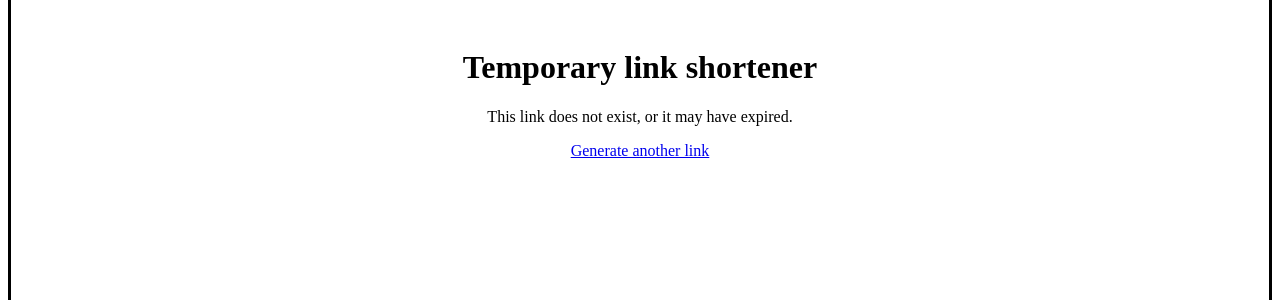
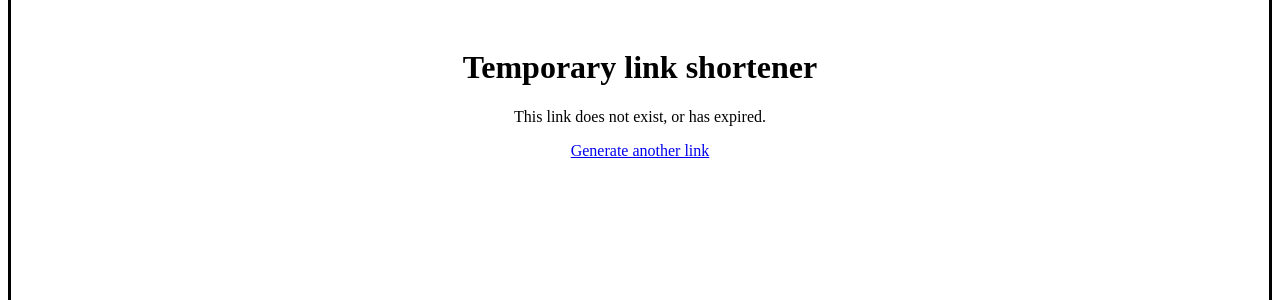
Before and after one commit to TriLinder/TempLinkShortener, a Flask app: page /1 in a window 1280 px wide. Shown: the part 172-472 px from the top of the page. Run offline with Flask 2, Linux system fonts and the light colour scheme.

Commit message:
Changed invalid_link.html wording

```diff
--- a/templates/invalid_link.html
+++ b/templates/invalid_link.html
@@ -5,7 +5,7 @@
     <body>
         <div class="box">
         <h1>Temporary link shortener</h1>
-        <p>This link does not exist, or it may have expired.</p>
+        <p>This link does not exist, or has expired.</p>
         <a href="../">Generate another link</a>
         </div>
         <div class="footer">
```
